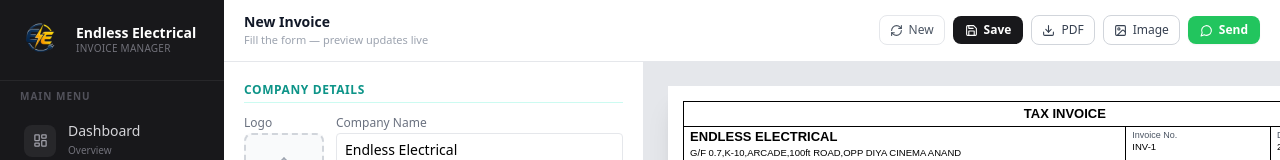
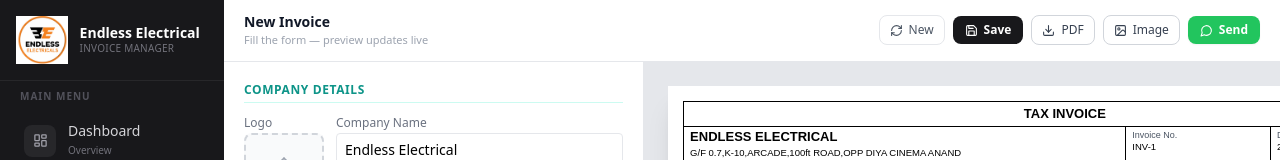
Before and after one commit to codewithahmed0309/endlesselectricity, a React (Vite) app: page / in a window 1280 px wide. Shown: the top 160 px of the page. Built offline with nearby package versions, Linux system fonts and the light colour scheme; no server answers; the database is empty.

Commit message:
Change logo image from favicon to logo

```diff
--- a/src/components/Sidebar.tsx
+++ b/src/components/Sidebar.tsx
@@ -35,7 +35,7 @@ export default function Sidebar({ current, onChange, open, onClose }: Props) {
   {/* Brand */}
   <div className="flex items-center gap-3 p-4 border-b border-zinc-800">
     <img
-      src="/favicon.svg.png"
+      src="/logo.jpeg"
       alt="Endless Electrical"
       className="h-12 w-auto object-contain flex-shrink-0"
     />
```
